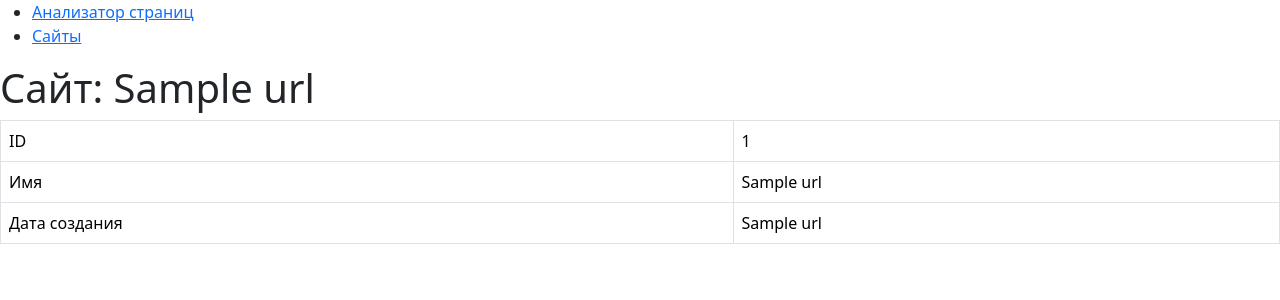
After one commit to Ribeyra/python-project-83, a Flask app: page /urls/1 in a window 1280 px wide. The commit adds this page. Shown: the top 300 px of the page. Run offline with Flask 3, Linux system fonts and the light colour scheme; a database or web service that is not in the repository returns one stand-in record (values such as "Sample title"); some libraries are stand-ins or nearby versions.

Commit message:
add build.sh add database.sql add class DB in app.py ad new route and templates

```diff
--- /dev/null
+++ b/database.sql
@@ -0,0 +1,5 @@
+CREATE TABLE IF NOT EXISTS urls (
+    id INT PRIMARY KEY GENERATED ALWAYS AS IDENTITY,
+    name VARCHAR(255) UNIQUE NOT NULL,
+    created_at DATE DEFAULT CURRENT_DATE
+);
--- a/page_analyzer/app.py
+++ b/page_analyzer/app.py
@@ -6,13 +6,65 @@ from validators.url import url
 import os
 import psycopg2     # noqa f401
 
+load_dotenv()
+
 app = Flask(__name__)
 
-load_dotenv()
 app.config['SECRET_KEY'] = os.getenv('SECRET_KEY')
 
-# DATABASE_URL = os.getenv('DATABASE_URL')
-# conn = psycopg2.connect(DATABASE_URL)
+DATABASE_URL = os.getenv('DATABASE_URL')
+conn = psycopg2.connect(DATABASE_URL)
+
+
+class DB:
+    def __init__(self, database_url, table, table_descr):
+        self.database_url = database_url
+        self.table = table
+        self.table_descr = table_descr
+
+    def _read_db(self, filds='*', search_fild='', search_value=''):
+        table = self.table
+        query = f"SELECT {filds} FROM {table}"
+        if search_fild:
+            query += f' WHERE {search_fild} = %s'
+        if isinstance(search_value, int):
+            search_value = str(search_value)
+        try:
+            with psycopg2.connect(self.database_url) as conn:
+                with conn.cursor() as cur:
+                    if search_fild:
+                        print('СМОТРИ СЮДА', query, search_value)
+                        cur.execute(query, (search_value,))
+                    else:
+                        cur.execute(query)
+                    result = cur.fetchall()
+                    return result
+        except (psycopg2.Error, Exception) as error:
+            # Обработка ошибок, например, вывод сообщения или логирование
+            print("Error reading data from the database:", error)
+            return None
+
+    def _write_db(self, value):
+        table = f'{self.table} ({", ".join(self.table_descr)})'
+        query = f"INSERT INTO {table} VALUES (%s)"
+        try:
+            with psycopg2.connect(self.database_url) as conn:
+                with conn.cursor() as cur:
+                    cur.execute(query, value)
+                    conn.commit()
+        except (psycopg2.Error, Exception) as error:
+            # Обработка ошибок, например, вывод сообщения или логирование
+            print("Error write data in the database:", error)
+
+    def content(self):
+        return self._read_db()
+
+    def find(self, fild, value):
+        return self._read_db(search_fild=fild, search_value=value)
+
+    def insert(self, value):
+        value = (value,)
+        self._write_db(value)
 
 
 def normalize(raw_url):
@@ -22,7 +74,7 @@ def normalize(raw_url):
 
 
 def validate(normalize_url):
-    return url(normalize_url)
+    return url(normalize_url) is True and len(normalize_url) < 256
 
 
 @app.route('/')
@@ -31,25 +83,45 @@ def index():
     messages = get_flashed_messages(with_categories=True)
     return render_template(
         'index.html',
-        messages=messages,
-        url=''
+        messages=messages
     )
 
 
 @app.post('/urls')
-def urls():
+def urls_post():
     messages = get_flashed_messages(with_categories=True)
 
     raw_url = request.form.to_dict()['url']
     normalize_url = normalize(raw_url)
 
-    if validate(normalize_url) is not True:
+    if not validate(normalize_url):
         flash('url не прошел валидацию', 'error')
+        messages = get_flashed_messages(with_categories=True)
         return render_template(
             'index.html',
             messages=messages,
             url=raw_url
         )
 
-    flash('url прошел валидацию', 'success')
-    return redirect(url_for('index'), code=302)
+    flash('Страница успешно добавлена', 'success')
+
+    repo = DB(DATABASE_URL, 'urls', ('name',))
+    repo.insert(normalize_url)
+    id = repo.find('name', normalize_url)[0][0]
+    print('СМОТРИ СЮДА', id)
+
+    return redirect(url_for('url_get', id=id), code=302)
+
+
+@app.route('/urls/<int:id>')
+def url_get(id):
+    repo = DB(DATABASE_URL, 'urls', ('name',))
+    entry = repo.find('id', id)[0]
+    # print('СМОТРИ СЮДА', entry)
+
+    messages = get_flashed_messages(with_categories=True)
+    return render_template(
+        'url.html',
+        messages=messages,
+        entry=entry
+    )
--- a/page_analyzer/templates/layout.html
+++ b/page_analyzer/templates/layout.html
@@ -7,17 +7,20 @@
     <link href="https://cdn.jsdelivr.net/npm/bootstrap@5.3.3/dist/css/bootstrap.min.css" rel="stylesheet" integrity="sha384-QWTKZyjpPEjISv5WaRU9OFeRpok6YctnYmDr5pNlyT2bRjXh0JMhjY6hW+ALEwIH" crossorigin="anonymous">
   </head>
   <body>
+  <!-- class="min-vh-100 d-flex flex-column" -->
     {% block nav %}
     <nav>
-        <ul>
-            <li><a href="{{ url_for( 'index' ) }}">Анализатор страниц</a></li>
-            <li><a href="{{ url_for( 'urls' ) }}">Сайты</a></li>
-        </ul>
+      <ul>
+        <li><a href="{{ url_for( 'index' ) }}">Анализатор страниц</a></li>
+        <li><a href="{{ url_for( 'urls_post' ) }}">Сайты</a></li>
+      </ul>
     </nav>
     {% endblock %}
-    <div id="content">
+    <main class="flex-grow-1"></main>
+      <div id="content">
         {% block content %}{% endblock %}
-    </div>
+      </div>
+    </main>
     <script src="https://cdn.jsdelivr.net/npm/bootstrap@5.3.3/dist/js/bootstrap.bundle.min.js" integrity="sha384-YvpcrYf0tY3lHB60NNkmXc5s9fDVZLESaAA55NDzOxhy9GkcIdslK1eN7N6jIeHz" crossorigin="anonymous"></script>
   </body>
 </html>
--- /dev/null
+++ b/page_analyzer/templates/url.html
@@ -0,0 +1,35 @@
+{% extends "layout.html" %}
+
+{% block title %}Анализатор страниц{% endblock %}
+
+{% block content %}
+{% if messages %}
+<ul style="list-style-type: none;">
+    {% for category, message in messages %}
+    <li class="{{ category }}">{{ message }}</li>
+    {% endfor %}
+</ul>
+{% endif %}
+<div class="container-lg mt-3"></div>
+    <h1>Сайт: {{ entry[1] }}</h1>
+    <div class="table-responsive"></div>
+        <table class="table table-bordered table-hover text-nowrap">
+
+            <tr>
+                <td>ID</td>
+                <td>{{ entry[0] }}</td>
+            </tr>
+            <tr>
+                <td>Имя</td>
+                <td>{{ entry[1] }}</td>
+            </tr>
+            <tr>
+                <td>Дата создания</td>
+                <td>{{ entry[2] }}</td>
+            </tr>
+
+        </table>
+    </div>
+</div>
+
+{% endblock %}
```
Also changed, not shown: 2 other files.
